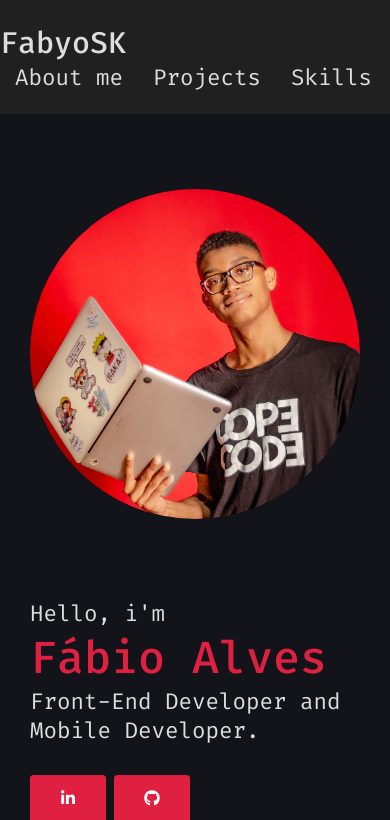
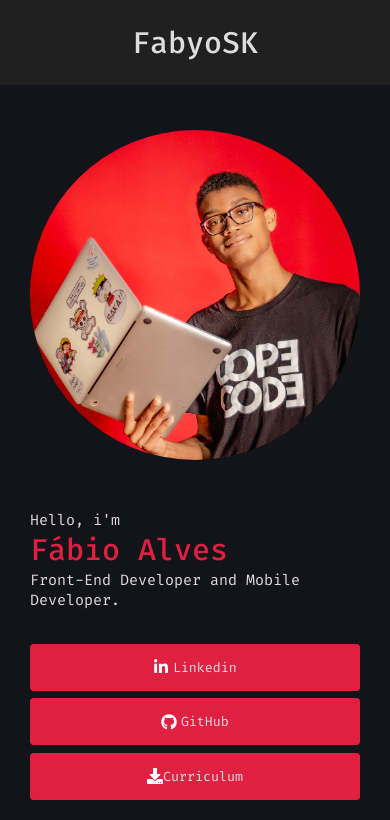
Before and after one commit to FabyoSK/portfolio, a Next.js app: page / in a window 390 px wide. Shown: the top 820 px of the page. Built offline with nearby package versions, Linux system fonts and the light colour scheme.

Commit message:
feat: reponsiveness to all res

```diff
--- a/src/components/About/index.tsx
+++ b/src/components/About/index.tsx
@@ -6,13 +6,13 @@ export function About() {
   return (
     <Section background={true}>
       <section className={styles.about}>
-        <h1>About me</h1>
+        <h1 id="about">About me</h1>
         <p>
           I'm completely in love with tech, learning at the speed of light,
           surfing lines of code to overcome challenges, with lots of energy and
           fun, to this day I remember my first hello world, when the program
           compiled and "hello world" appeared on the screen I thought "Wow I am
-          a hacker", one of the best sensation of my life
+          a hacker", one of the best sensation of my life.
         </p>
       </section>
     </Section>
--- a/src/components/Footer/footer.module.scss
+++ b/src/components/Footer/footer.module.scss
@@ -11,3 +11,8 @@
     color: var(--text);
   }
 }
+@media (max-width: 720px) {
+  .footer {
+    padding: 5rem 1rem;
+  }
+}
--- a/src/components/Header/header.module.scss
+++ b/src/components/Header/header.module.scss
@@ -14,7 +14,6 @@
     ul {
       list-style: none;
       display: flex;
-
       li {
         font-size: 1.5rem;
         margin: 0rem 1rem;
@@ -35,10 +34,24 @@
     }
   }
 }
-@media (max-width: 720px) {
+@media (max-width: 1024px) {
   .header {
     nav {
-      display: block;
+      padding: 1.5rem 2rem;
     }
   }
 }
+@media (max-width: 720px) {
+  .header {
+    h1 {
+      flex: 1;
+      text-align: center;
+    }
+    nav {
+      padding: 1.5rem 0;
+      ul {
+        display: none;
+      }
+    }
+  }
+}
--- a/src/components/Header/index.tsx
+++ b/src/components/Header/index.tsx
@@ -1,19 +1,32 @@
+import { useState } from "react";
+
 import styles from "./header.module.scss";
 
+import { MdMenu, MdClose } from "react-icons/md";
+
 export function Header() {
+  const [click, setClick] = useState(false);
+
+  function handleClick() {
+    setClick(!click);
+  }
+  function closeMobileMenu() {
+    setClick(false);
+  }
+
   return (
     <header className={styles.header}>
       <nav>
         <h1>FabyoSK</h1>
-        <ul>
-          <li>
-            <a href="/">About me</a>
+        <ul className={click ? styles.mobileMenuShow : styles.mobileMenuHide}>
+          <li onClick={closeMobileMenu}>
+            <a href="#about">About me</a>
           </li>
-          <li>
-            <a href="/">Projects</a>
+          <li onClick={closeMobileMenu}>
+            <a href="#">Projects</a>
           </li>
-          <li>
-            <a href="/">Skills</a>
+          <li onClick={closeMobileMenu}>
+            <a href="#">Skills</a>
           </li>
         </ul>
       </nav>
--- a/src/components/Hero/hero.module.scss
+++ b/src/components/Hero/hero.module.scss
@@ -42,6 +42,10 @@
       &:hover {
         filter: brightness(0.9);
       }
+
+      span {
+        display: none;
+      }
     }
   }
   .heroImage {
@@ -51,13 +55,21 @@
       border-radius: 50%;
     }
 
+    border-radius: 50%;
     margin-right: 5rem;
   }
 }
+@media (max-width: 1024px) {
+  .hero {
+    padding: 0 2rem;
+  }
+}
+
 @media (max-width: 720px) {
   .hero {
     flex-direction: column-reverse;
     margin: 0 2rem;
+    padding: 0;
     height: unset;
 
     .heroImage {
@@ -69,3 +81,40 @@
     }
   }
 }
+@media (max-width: 400px) {
+  .hero {
+    .heroInfo {
+      h1 {
+        font-size: 2rem;
+        color: var(--red);
+      }
+      p {
+        font-size: 1rem;
+      }
+
+      .buttons {
+        display: flex;
+        flex-direction: column;
+
+        .button {
+          display: flex;
+          justify-content: center;
+          align-items: center;
+          margin: 0.25rem 0;
+
+          span {
+            margin-left: 0.25rem;
+            display: inline;
+          }
+        }
+      }
+    }
+    .heroImage {
+      img {
+        width: 200px;
+        height: 200px;
+      }
+      margin: 3rem 0;
+    }
+  }
+}
--- a/src/components/Hero/index.tsx
+++ b/src/components/Hero/index.tsx
@@ -14,10 +14,12 @@ export function Hero() {
           <button className={styles.button}>
             <a href="https://linkedin.com/in/fabyosk" />
             <FaLinkedinIn size={16} color="#fff" />
+            <span> Linkedin</span>
           </button>
           <button className={styles.button}>
             <a href="https://github.com/FabyoSK" />
             <FaGithub size={16} color="#fff" />
+            <span> GitHub</span>
           </button>
           <button className={styles.button}>
             <a href="/cv.pdf" download />
@@ -27,7 +29,7 @@ export function Hero() {
       </div>
 
       <div className={styles.heroImage}>
-        <Image src="/fsk.jpg" width={500} height={500} />
+        <Image src="/fsk.jpg" width={500} height={500} objectFit="contain" />
       </div>
     </div>
   );
--- a/src/components/Projects/projects.module.scss
+++ b/src/components/Projects/projects.module.scss
@@ -6,6 +6,16 @@
   grid-template-columns: repeat(3, 1fr);
   gap: 2rem;
 }
+@media (max-width: 1024px) {
+  .projectSection {
+    display: grid;
+
+    margin: 2rem 0;
+
+    grid-template-columns: repeat(2, 1fr);
+    gap: 1rem;
+  }
+}
 @media (max-width: 720px) {
   .projectSection {
     display: flex;
--- a/src/components/Section/section.module.scss
+++ b/src/components/Section/section.module.scss
@@ -11,6 +11,21 @@
     margin: 5rem auto;
   }
 }
+@media (max-width: 1024px) {
+  .container {
+    background: var(--foreground);
+    .content {
+      margin: 5rem 2rem;
+    }
+  }
+
+  .containerDark {
+    .content {
+      margin: 5rem 2rem;
+    }
+  }
+}
+
 @media (max-width: 720px) {
   .container {
     background: var(--foreground);
```
